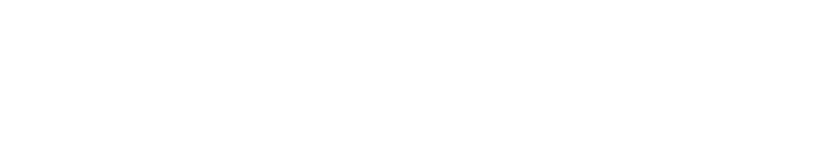
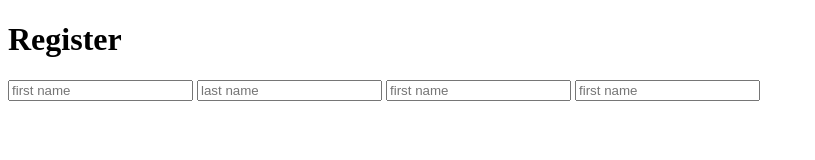
Before and after one commit to pushpenchy/Test, a plain HTML site: page index.html in a window 1280 px wide. Shown: the whole page, without its empty margins (0-815 px from the left). Drawn offline with Linux system fonts and the light colour scheme.

Commit message:
registration created

```diff
--- a/index.html
+++ b/index.html
@@ -6,6 +6,13 @@
   <title>Document </title>
   </head>
 <body>
+  <h1>Register</h1>
+  <form action="">
+    <input placeholder="first name">
+    <input placeholder="last name">
+    <input placeholder="first name">
+    <input placeholder="first name">
+  </form>
 
 </body>
 </html>
```
